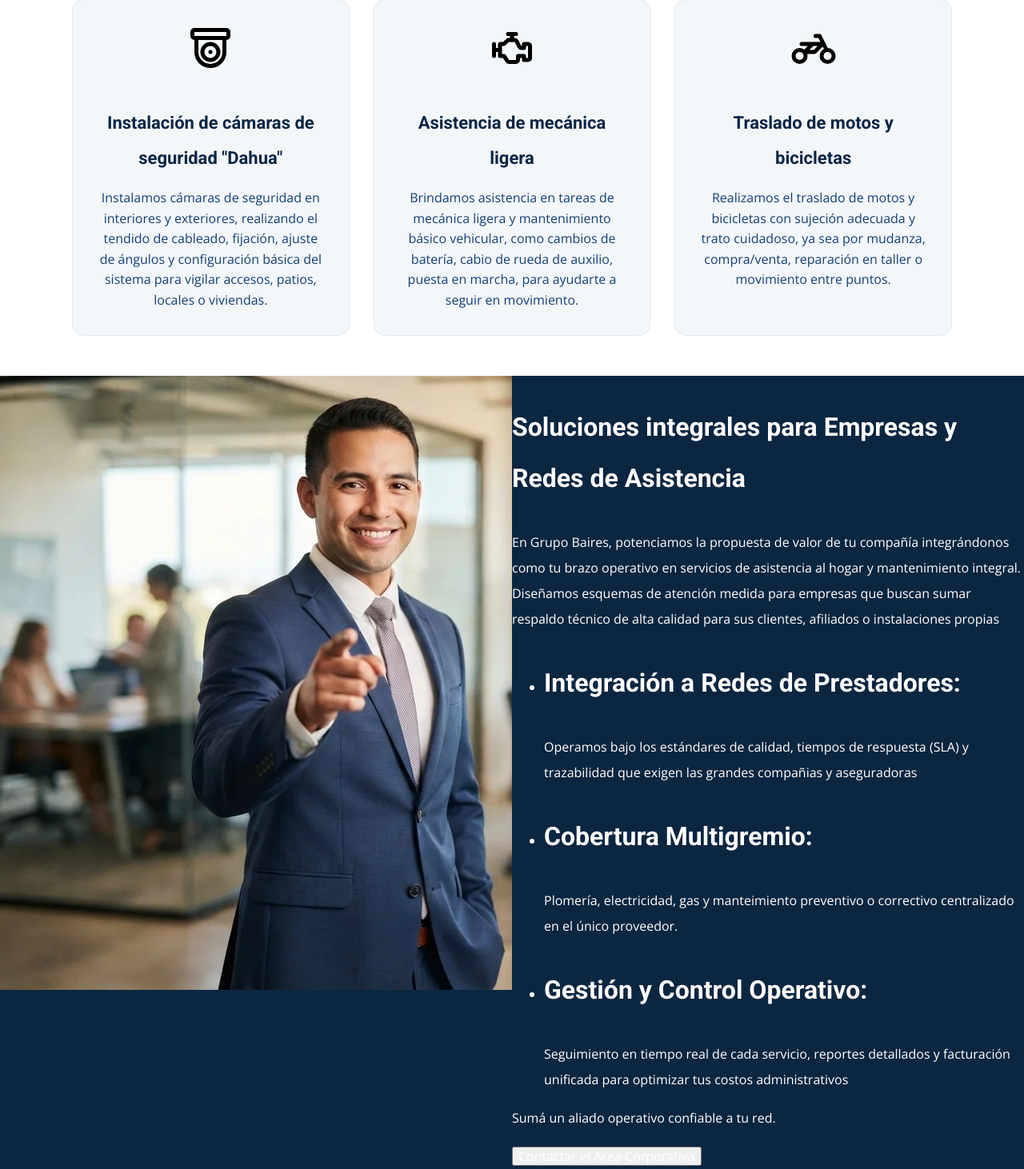
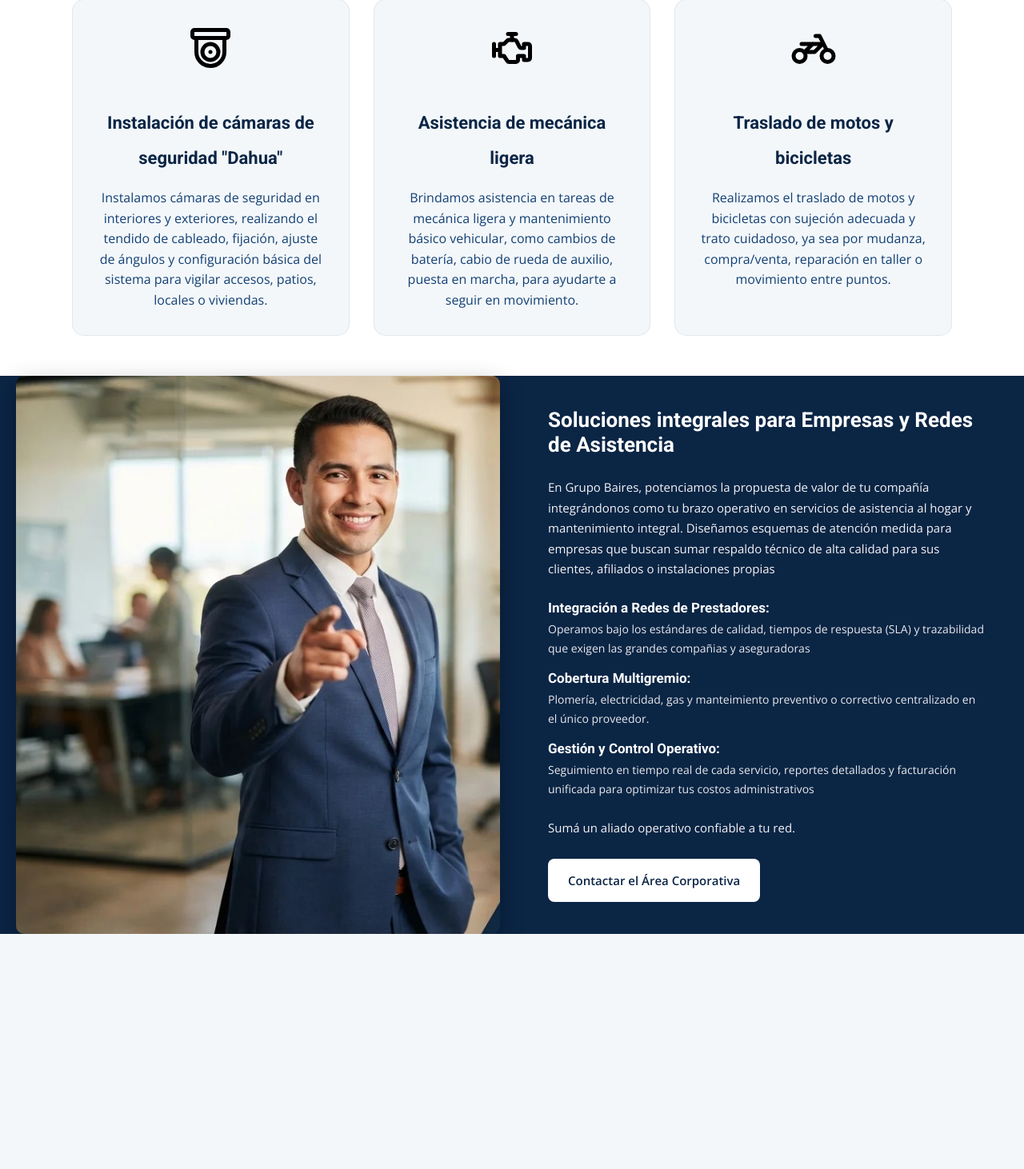
Before and after one commit to Alanr89/GyCProyect, a PHP site: the page made by Landing Page/Landingpage.html in a window 1280 px wide. Shown: the part 2680-4142 px from the top of the page at 80% size. After the commit the page ends 3848 px from the top, so only its background shows below. Run offline with PHP 8.4, Linux system fonts and the light colour scheme.

Commit message:
corporativo

```diff
--- a/Landing Page/CSS/style.css
+++ b/Landing Page/CSS/style.css
@@ -611,22 +611,174 @@ html {
 
 /* ==========================Sección corporativo===============================*/
 
-.corpo__section{
+.corpo__section {
     display: grid;
-    background-color: #0b2641;
-    grid-template-columns: 2fr 2fr;
+    grid-template-columns: 1fr 1fr;
+    align-items: center;
+    gap: 3rem;
+    background-color: var(--azulMarino);
+    min-height: 85vh;
+    width: 100%;
+    padding: 0 2rem;
 }
 
-.corpo__section--imagen{
-    grid-column: 1/2;
-    background-image: url(../Assets/corporativo.jpg);
+/* Imagen a la izquierda */
+.corpo__section--imagen {
+    background-image: url('../Assets/corporativo.jpg');
+    background-size: cover;
+    background-position: left center;
     background-repeat: no-repeat;
+    background-color: var(--azulMarino); /* fallback si la imagen no carga */
+    height: 100%;
+    width: 100%;
+    border-radius: 1rem;
+    box-shadow: 0 1rem 3rem rgba(0, 0, 0, 0.3);
 }
 
-.corpo__section--texto,
-.corpo__section--texto h3,
-.corpo__section--texto p,
-.corpo__section--texto li,
-.corpo__section--texto button {
+/* Texto a la derecha */
+.corpo__section--texto {
+    padding: 4rem 3rem;
+    display: flex;
+    flex-direction: column;
+    justify-content: center;
+    gap: 2.5rem;
+    color: var(--blanco);
+    max-width: 70rem;
+}
+
+.corpo__section--texto h3 {
+    font-size: 2.6rem;
+    margin: 0;
+    color: var(--blanco);
+    font-weight: 700;
+    line-height: 1.2;
+}
+
+.corpo__section--texto p {
+    font-size: 1.5rem;
+    line-height: 1.7;
+    margin: 0;
+    color: var(--blanco);
+    opacity: 0.95;
+}
+
+/* Lista de beneficios */
+.corpo__section--texto ul {
+    list-style: none;
+    padding: 0;
+    margin: 0;
+    display: flex;
+    flex-direction: column;
+    gap: 1.5rem;
+}
+
+.corpo__section--texto li {
+    display: flex;
+    flex-direction: column;
+    gap: 0.5rem;
+}
+
+.corpo__section--texto li h3 {
+    font-size: 1.7rem;
+    margin: 0;
     color: var(--blanco);
 }
+
+.corpo__section--texto li p {
+    font-size: 1.4rem;
+    margin: 0;
+    color: var(--blanco);
+    opacity: 0.9;
+}
+
+/* Botón */
+.corpo__section--texto button {
+    background: var(--blanco);
+    color: var(--azulMarino);
+    border: none;
+    padding: 1.2rem 2.5rem;
+    font-size: 1.5rem;
+    font-weight: 600;
+    border-radius: 0.8rem;
+    cursor: pointer;
+    align-self: flex-start;
+    transition: background 0.3s ease, transform 0.2s ease;
+    width: fit-content;
+}
+
+.corpo__section--texto button:hover {
+    background: #e2e8f0;
+    transform: translateY(-2px);
+}
+
+/* Responsive Corpo */
+@media (max-width: 1024px) {
+    .corpo__section {
+        grid-template-columns: 1fr;
+        min-height: auto;
+        gap: 0;
+        padding: 0 1rem;
+    }
+
+    .corpo__section--imagen {
+        height: 45vh;
+        border-radius: 1rem 1rem 0 0;
+    }
+
+    .corpo__section--texto {
+        padding: 3rem 2rem;
+        text-align: center;
+    }
+
+    .corpo__section--texto button {
+        align-self: center;
+    }
+}
+
+@media (max-width: 768px) {
+    .corpo__section--texto h3 {
+        font-size: 2.2rem;
+    }
+
+    .corpo__section--texto li h3 {
+        font-size: 1.6rem;
+    }
+
+    .corpo__section--texto p,
+    .corpo__section--texto li p {
+        font-size: 1.4rem;
+    }
+
+    .corpo__section--texto {
+        padding: 2.5rem 1.5rem;
+    }
+}
+
+/* ========================= Botón tipo enlace (corporativo) ========================= */
+
+.btn-corporativo {
+    display: inline-block;
+    background: var(--blanco);
+    color: var(--azulMarino);
+    text-decoration: none;
+    padding: 1.2rem 2.5rem;
+    font-size: 1.5rem;
+    font-weight: 600;
+    border-radius: 0.8rem;
+    text-align: center;
+    align-self: flex-start;
+    transition: background 0.3s ease, transform 0.2s ease, color 0.3s ease;
+    width: fit-content;
+    cursor: pointer;
+    border: none;
+}
+
+.btn-corporativo:hover {
+    background: #e2e8f0;
+    color: var(--azulMarino);
+    transform: translateY(-2px);
+}
+
+.btn-corporativo:active {
+    transform: translateY(0);
+}
--- a/Landing Page/Landingpage.html
+++ b/Landing Page/Landingpage.html
@@ -181,7 +181,7 @@ Consultanos y coordinamos.</p>
             </li>
         </ul>
         <p>Sumá un aliado operativo confiable a tu red.</p>
-        <button>Contactar el Área Corporativa</button>
+        <a href="https://wa.me/5491125431833?text=Hola%21%20Quisiera%20realizar%20una%20consulta." class="btn-corporativo">Contactar el Área Corporativa</a>
     </div>
 
 
```
